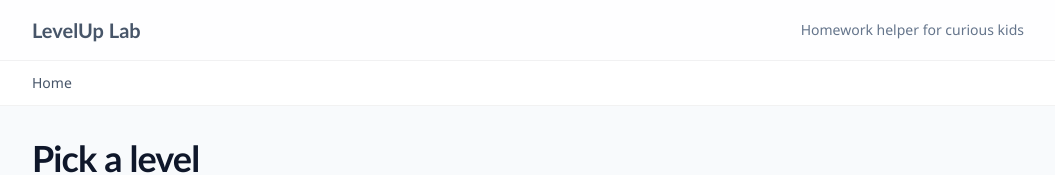
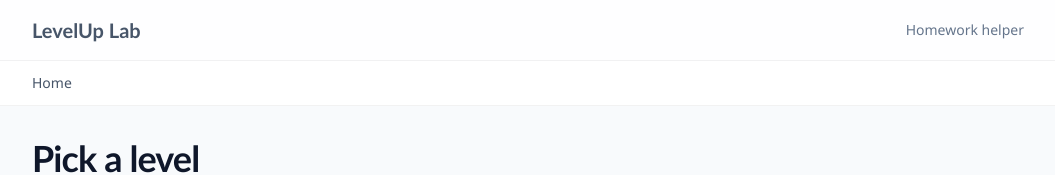
Before and after one commit to Baltindors/levelup-lab, a Vue app: page / in a window 1280 px wide. Shown: the top 175 px of the page, without its empty margins (112-1167 px from the left). Built offline with nearby package versions, Linux system fonts and the light colour scheme; the HTML template or start-up script is replaced by a standard one.

Commit message:
changed subtitle

```diff
--- a/src/layouts/AppLayout.vue
+++ b/src/layouts/AppLayout.vue
@@ -22,7 +22,7 @@ const subject = computed(() => getSubject(route.params.gradeId, route.params.sub
         <RouterLink to="/" class="display text-xl font-bold text-[var(--color-primary)] no-underline">
           LevelUp Lab
         </RouterLink>
-        <p class="text-sm text-[var(--color-muted)]">Homework helper for curious kids</p>
+        <p class="text-sm text-[var(--color-muted)]">Homework helper</p>
       </div>
     </header>
 
```
